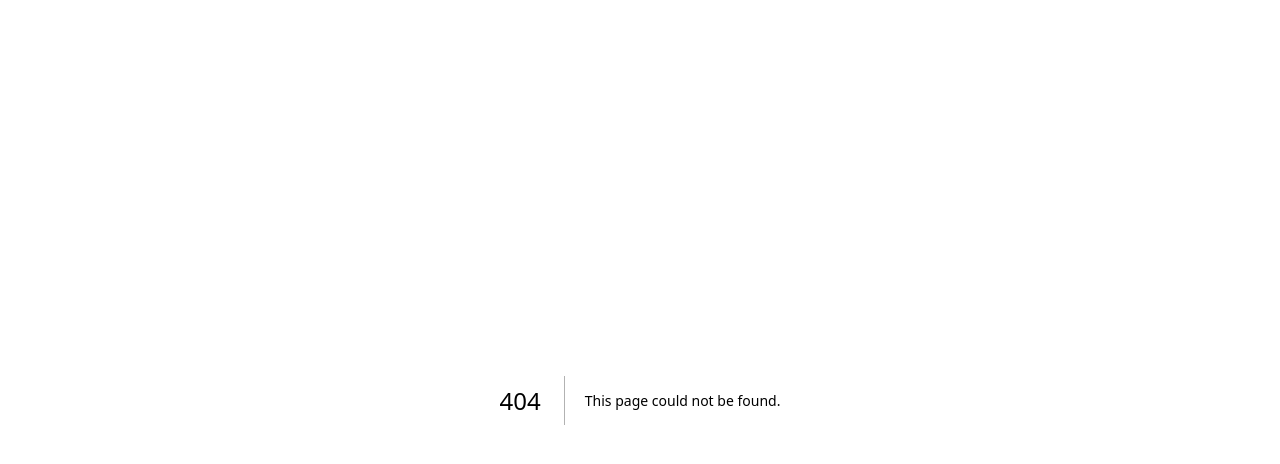
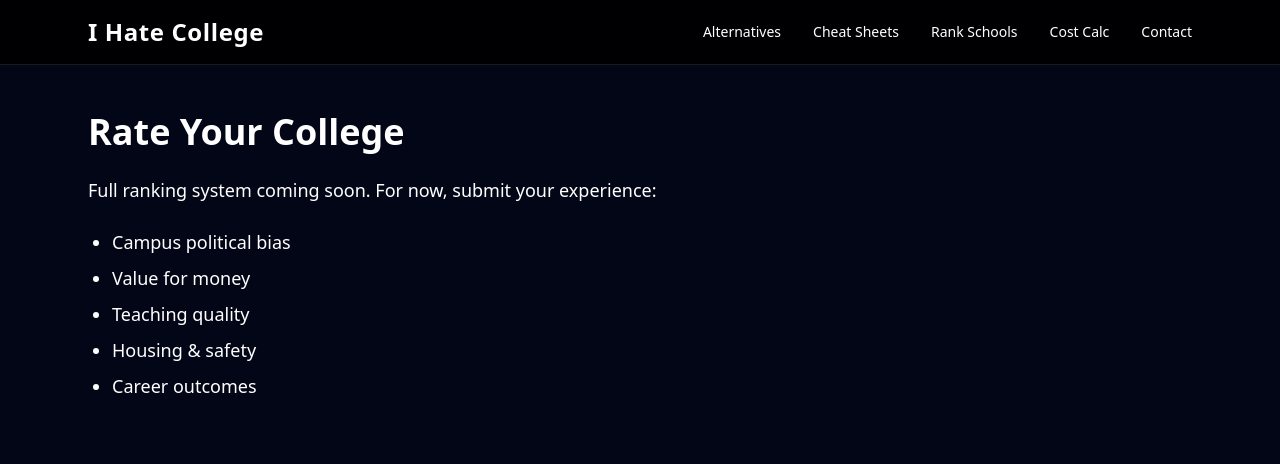
Before and after one commit to placebetsai/Ihatecollege, a Next.js app: page /rank in a window 1280 px wide. Before the commit this address had no page. Shown: the top 464 px of the page. Built offline with nearby package versions, Linux system fonts and the light colour scheme.

Commit message:
Create rank.js

```diff
--- /dev/null
+++ b/pages/rank.js
@@ -0,0 +1,21 @@
+import Layout from "../components/Layout";
+
+export default function Rank() {
+  return (
+    <Layout title="Rank Schools">
+      <h1 className="text-4xl font-bold mb-6">Rate Your College</h1>
+
+      <p className="text-lg mb-6">
+        Full ranking system coming soon. For now, submit your experience:
+      </p>
+
+      <ul className="list-disc ml-6 space-y-2 text-lg">
+        <li>Campus political bias</li>
+        <li>Value for money</li>
+        <li>Teaching quality</li>
+        <li>Housing & safety</li>
+        <li>Career outcomes</li>
+      </ul>
+    </Layout>
+  );
+}
```
